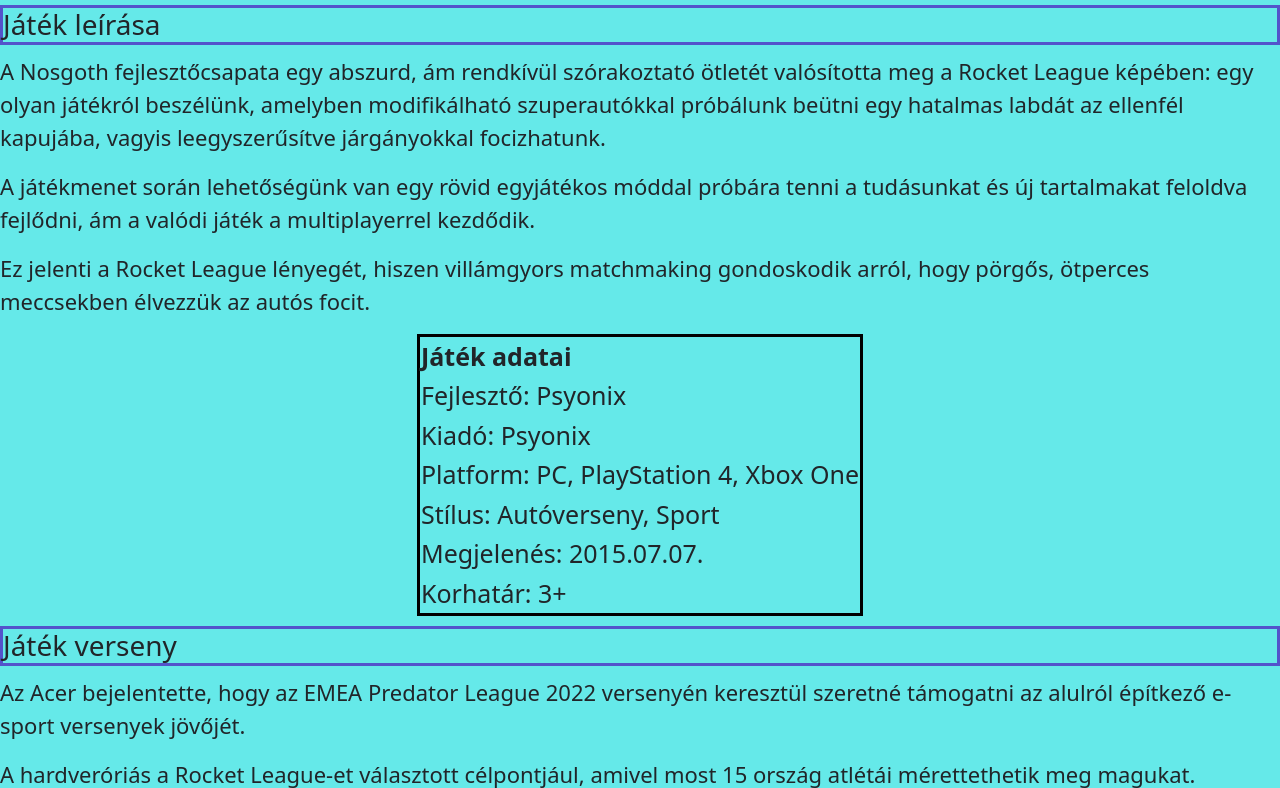
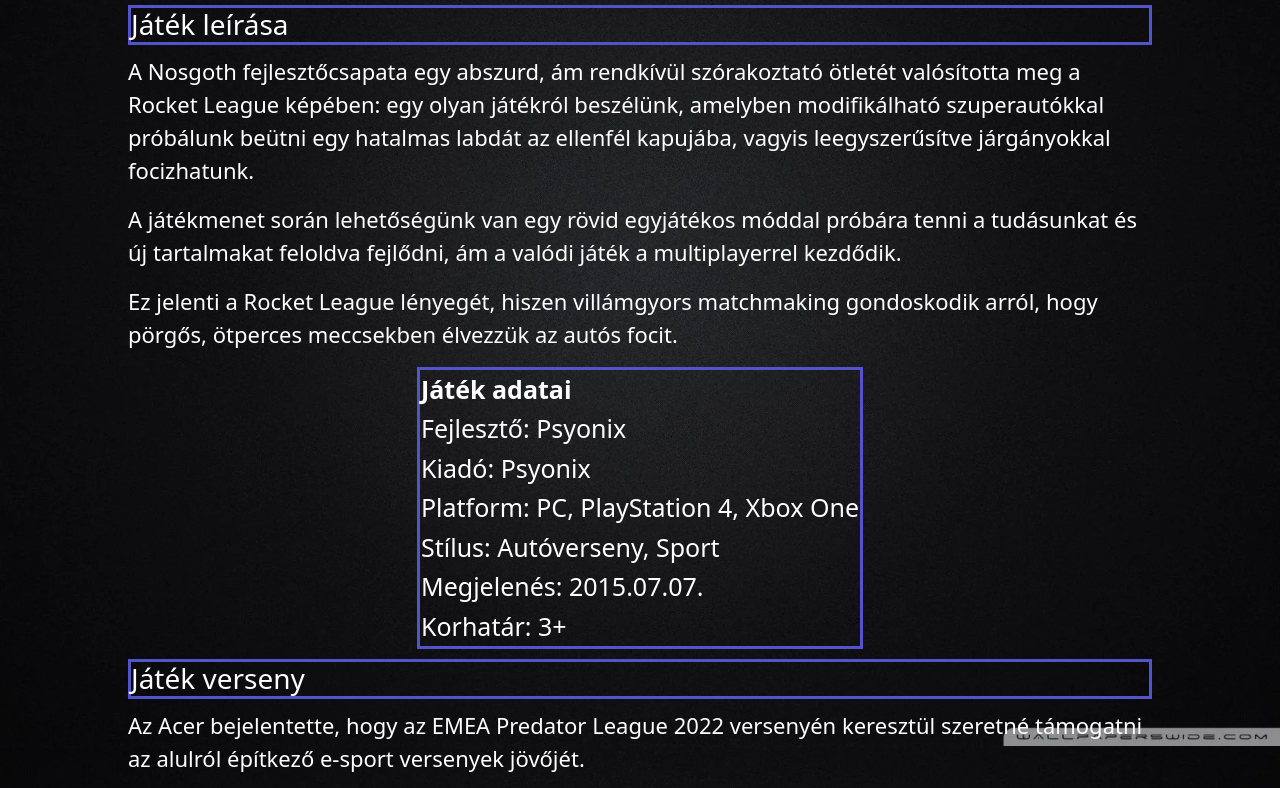
Before and after one commit to Html-css-feladatok/KetszerKettoNehaOt, a plain HTML site: page rocket.html in a window 1280 px wide. Shown: the part 214-1002 px from the top of the page. Drawn offline with Linux system fonts and the light colour scheme.

Commit message:
Javítva

```diff
--- a/rocket-style.css
+++ b/rocket-style.css
@@ -1,6 +1,13 @@
 body{
     font-size: 22px;
-    background-color: rgb(101, 233, 233);
+    background-image: url("kepek/indexbg2.webp");
+    background-position: center;
+    background-repeat: no-repeat;
+    background-size: cover;
+    background-attachment: fixed;
+    margin-left: 10vw;
+    margin-right: 10vw;
+    color: white;
 }
 
 .nav-link{
@@ -19,7 +26,7 @@
 }
 
 table{
-    border: 3px solid black;
+    border: 3px solid rgb(83, 83, 203);
     font-size: 25px;
     margin: 0 auto;
 }
```
